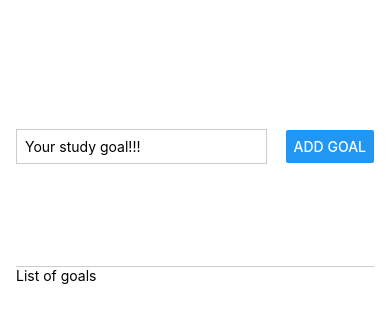
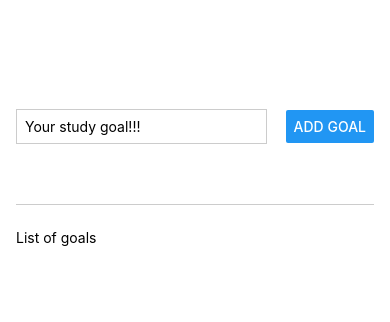
Before and after one commit to Eshwar17/InternPixel-React-Native, a React Native app: screen / in a window 390 px wide. Shown: the top 322 px of the page. Built offline with nearby package versions, Linux system fonts and the light colour scheme.

Commit message:
Added flex:4 to the goalsContainer so that it looks good

```diff
--- a/App.js
+++ b/App.js
@@ -26,7 +26,7 @@ const styles = StyleSheet.create({
     flexDirection: 'row',
     justifyContent: 'space-between',
     alignItems: 'center',
-    paddingBottom: 24,
+    marginBottom: 24,
     borderBottomWidth: 1,
     borderBottomColor: '#ccc',
   },
@@ -38,6 +38,6 @@ const styles = StyleSheet.create({
     padding: 8,
   },
   goalsContainer: {
-    flex: 3,
+    flex: 4,
   }
 });
```
